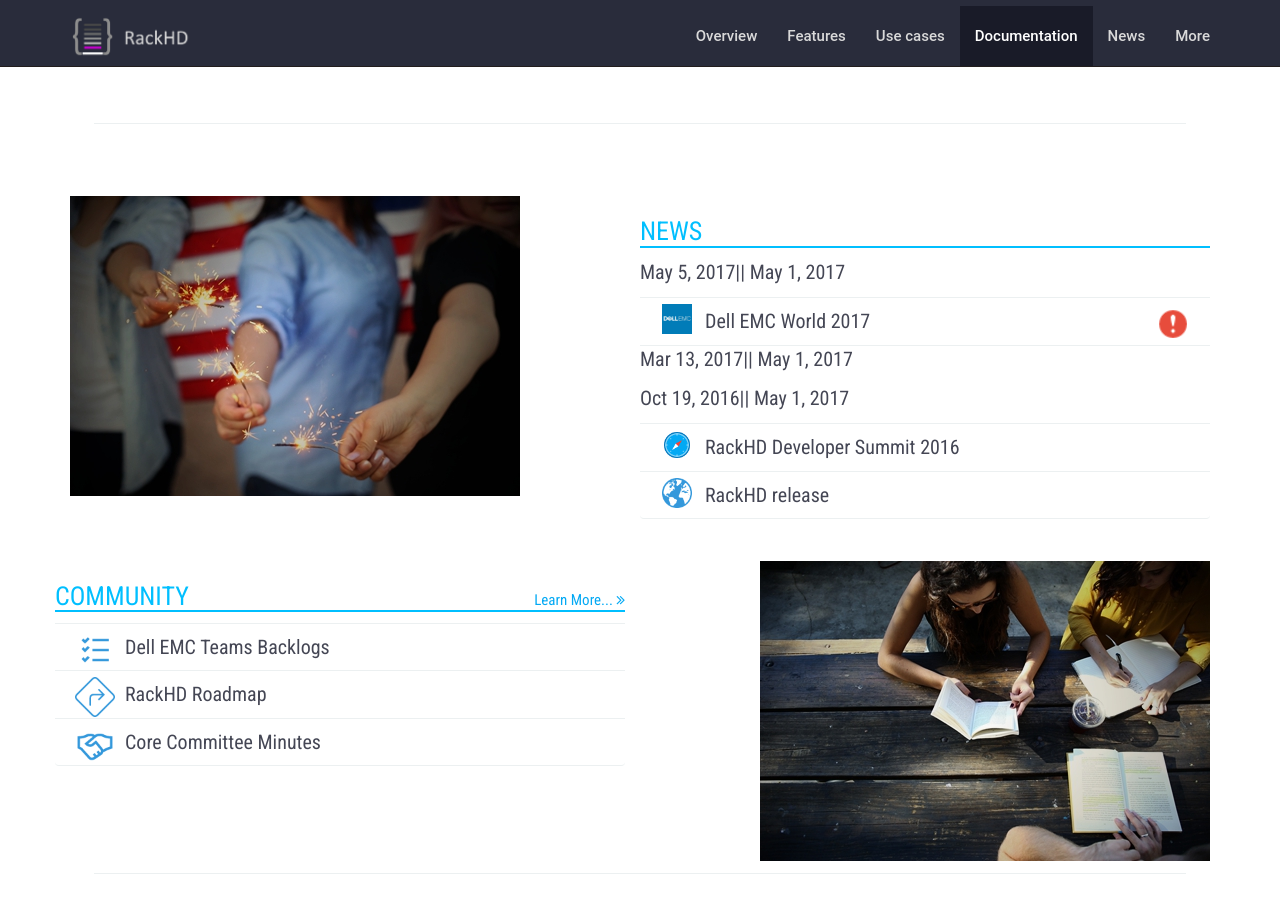
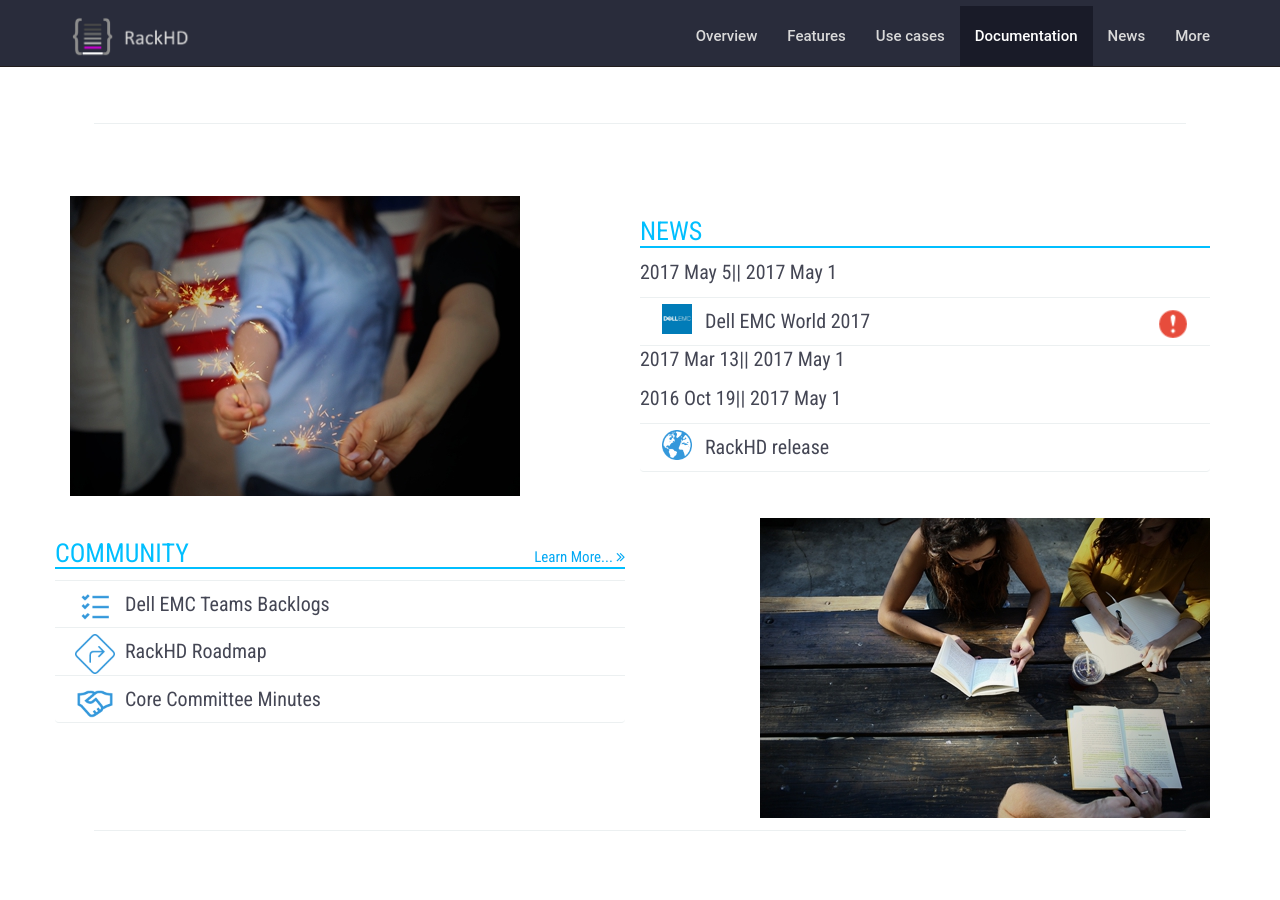
Before and after one commit to yaolingling/yaolingling.github.io, a Jekyll site: the page built from index.html, in a window 1280 px wide and 900 px high, scrolled down 4368 px. Built offline with Jekyll 4.4.1, drawn with Linux system fonts in a browser that asks for light colours.

Commit message:
test news

```diff
--- a/_includes/news.html
+++ b/_includes/news.html
@@ -19,8 +19,8 @@
                         </h3>
                         {% assign flag = "true" %}
                         {% for post in site.posts %}
-                            {% capture postDate %}{{post.date | date: '%b %-d, %Y' }}{% endcapture %}
-                            {% capture latestDate%}{{'2017-05-01' | date: '%b %-d, %Y'}}{% endcapture%}
+                            {% capture postDate %}{{post.date | date: '%Y %b %-d' }}{% endcapture %}
+                            {% capture latestDate%}{{'2017-05-01' | date: '%Y %b %-d'}}{% endcapture%}
                             <p>{{postDate}}|| {{latestDate}}</p>
                             {% if postDate >= latestDate %}
                             <a href="#portfolioModal-{{ post.modal-id }}" data-toggle="modal" class="list-group-item list-group-item-fixed-border">
```
